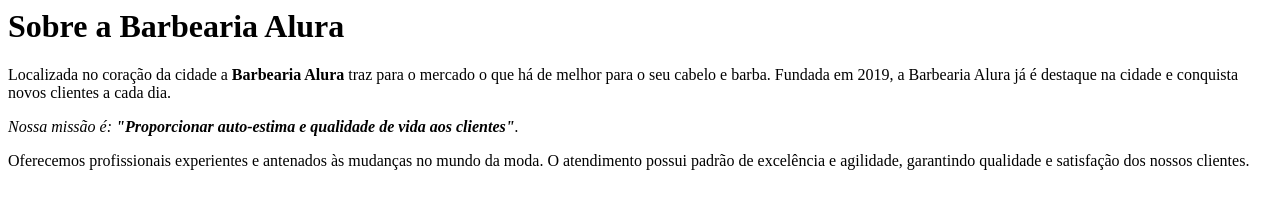
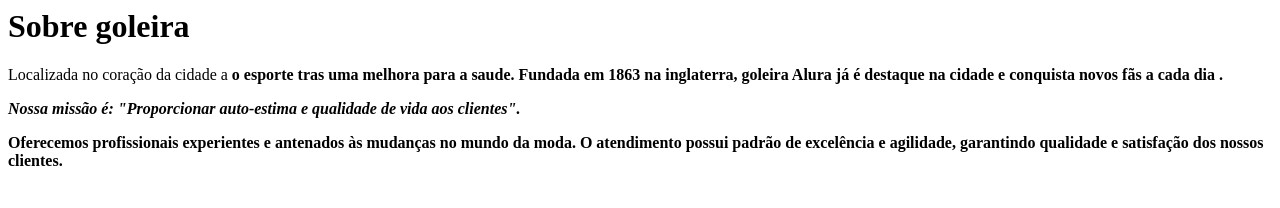
Before and after one commit to Samara29042008S/webpage1Adm2023Samara, a plain HTML site: page index.html in a window 1280 px wide. Drawn offline with Linux system fonts and the light colour scheme.

Commit message:
Update index.html

```diff
--- a/index.html
+++ b/index.html
@@ -1,7 +1,11 @@
-<h1>Sobre a Barbearia Alura</h1>
+<h1>Sobre goleira</h1>
 
-<p>Localizada no coração da cidade a <strong>Barbearia Alura</strong> traz para o mercado o que há de melhor para o seu cabelo e barba.
-Fundada em 2019, a Barbearia Alura já é destaque na cidade e conquista novos clientes a cada dia.</p>
+<p>Localizada no coração da cidade a
+  <strong goleira Alura</strong> o  esporte  tras uma melhora para  a  saude.
+Fundada em 1863  na inglaterra, goleira Alura já é destaque na cidade e conquista novos fãs a cada dia
+
+
+.</p>
 
 <p><em>Nossa missão é: <strong>"Proporcionar auto-estima e qualidade de vida aos clientes"</strong>.</em></p>
 
```
